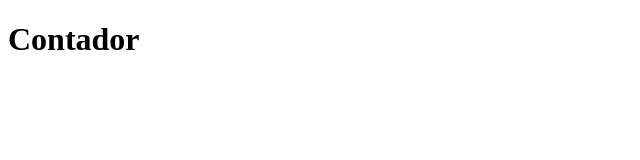
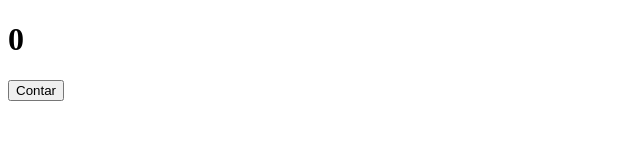
Before and after one commit to Gerardobt05/2bach_html, a plain HTML site: page contador.html in a window 1280 px wide. Shown: the whole page, without its empty margins (0-640 px from the left). Drawn offline with Linux system fonts and the light colour scheme.

Commit message:
Update contador.html

```diff
--- a/contador.html
+++ b/contador.html
@@ -7,7 +7,16 @@
     <title>Contador</title>
 </head>
 <body>
-    <h1>Contador</h1>
+        <h1 id="salida">0</h1>
+    <input type="button" value="Contar" onclick="sumar()">
+     <script>
+        var contador = 0;
+        function sumar(){
+            contador++;
+            document.getElementById("salida").innerHTML = contador;
+        }
+     </script>
+
 
 </body>
 </html>
```
